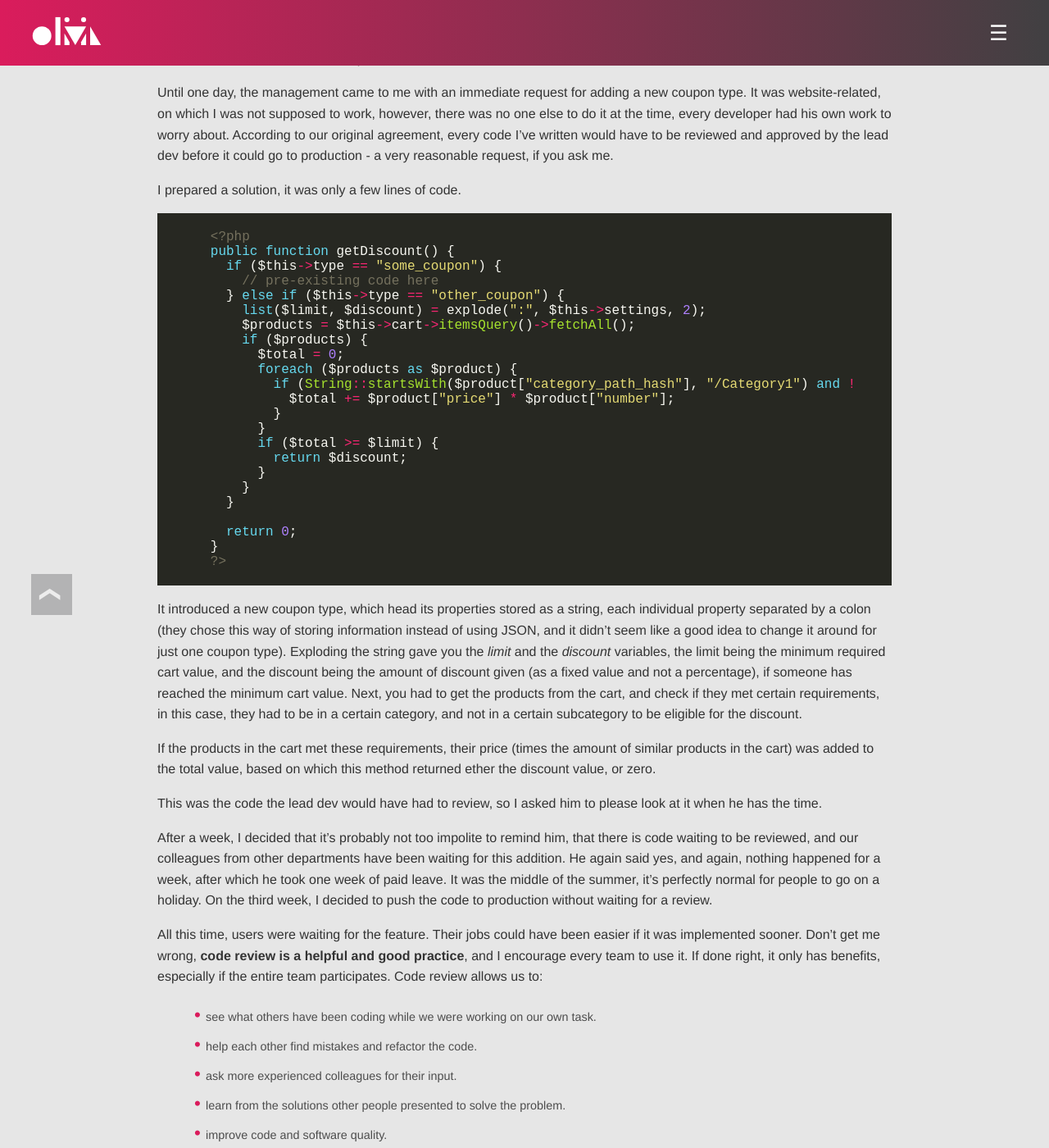
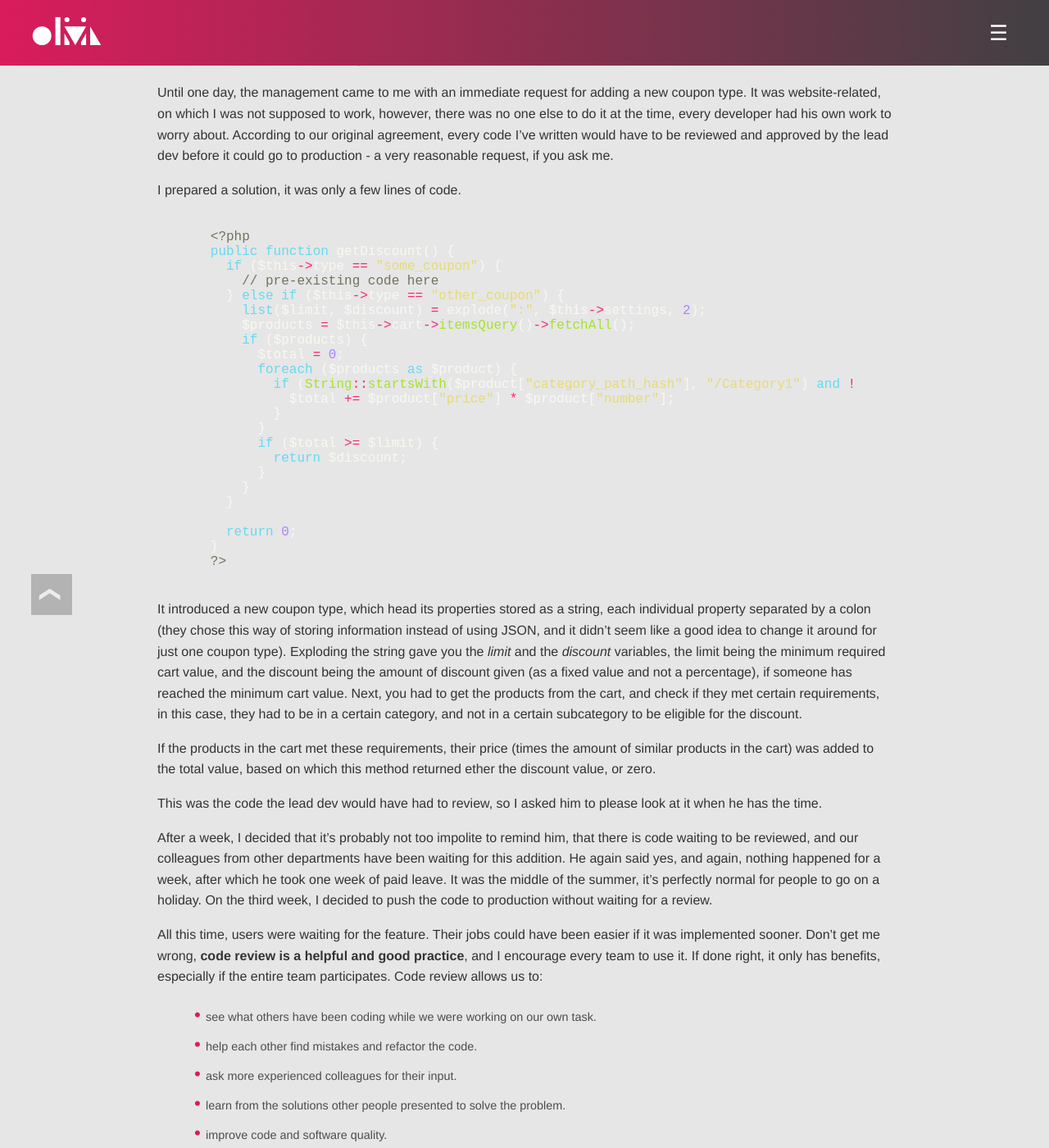
Before and after one commit to oliviagardiner/oliviaisarobot.github.io.old, a Jekyll site: the page built from _posts/2017-09-01-jl-02-when-you.md, in a window 1280 px wide and 1400 px high, scrolled down 1129 px. Shown: the whole window at 82% size. Built offline with Jekyll 4.4.1, drawn with Linux system fonts in a browser that asks for light colours; nearby versions of some CDN libraries; comment, search, counter and statistics services are not loaded.

Commit message:
css syntax highlight fix

```diff
--- a/css/monokai.css
+++ b/css/monokai.css
@@ -1,5 +1,5 @@
 .highlight .hll { background-color: #49483e }
-.highlight  { background: #272822; color: #f8f8f2 }
+pre .highlight  { background: #272822; color: #f8f8f2 }
 .highlight .c { color: #75715e } /* Comment */
 .highlight .err { color: #960050; background-color: #1e0010 } /* Error */
 .highlight .k { color: #66d9ef } /* Keyword */
```
